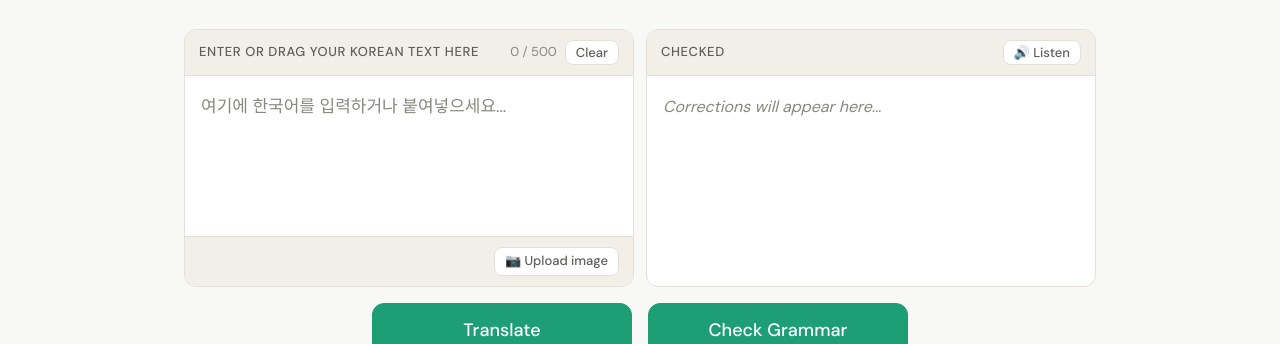
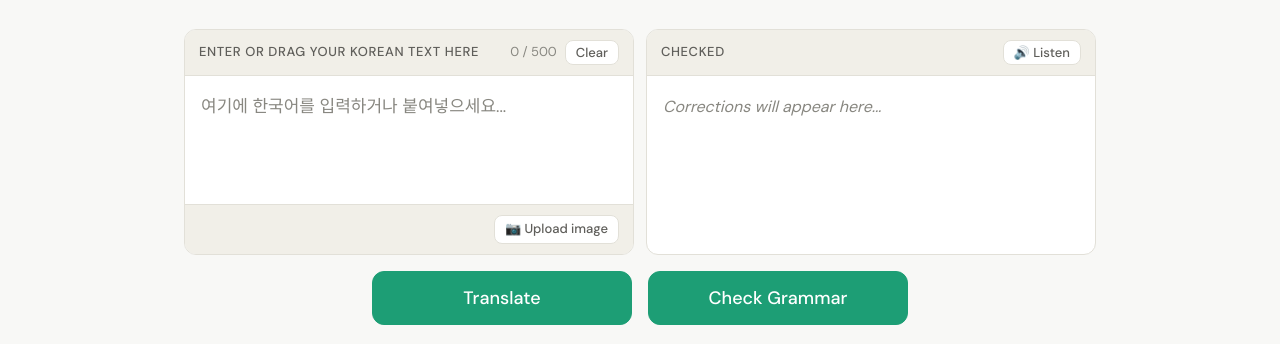
Before and after one commit to jimmychi/kgrammar, a website: page frontend/index.html in a window 1280 px wide. Shown: the part 270-614 px from the top of the page. Drawn offline with Linux system fonts and the light colour scheme.

Commit message:
reduce input box height by 20%

```diff
--- a/frontend/style.css
+++ b/frontend/style.css
@@ -142,7 +142,7 @@ body {
 .kg-input {
   flex: 1;
   width: 100%;
-  min-height: 160px;
+  min-height: 128px;
   border: none;
   outline: none;
   padding: 16px;
@@ -158,7 +158,7 @@ body {
 
 .kg-output {
   flex: 1;
-  min-height: 160px;
+  min-height: 128px;
   padding: 16px;
   font-size: 17px;
   line-height: 1.75;
```
